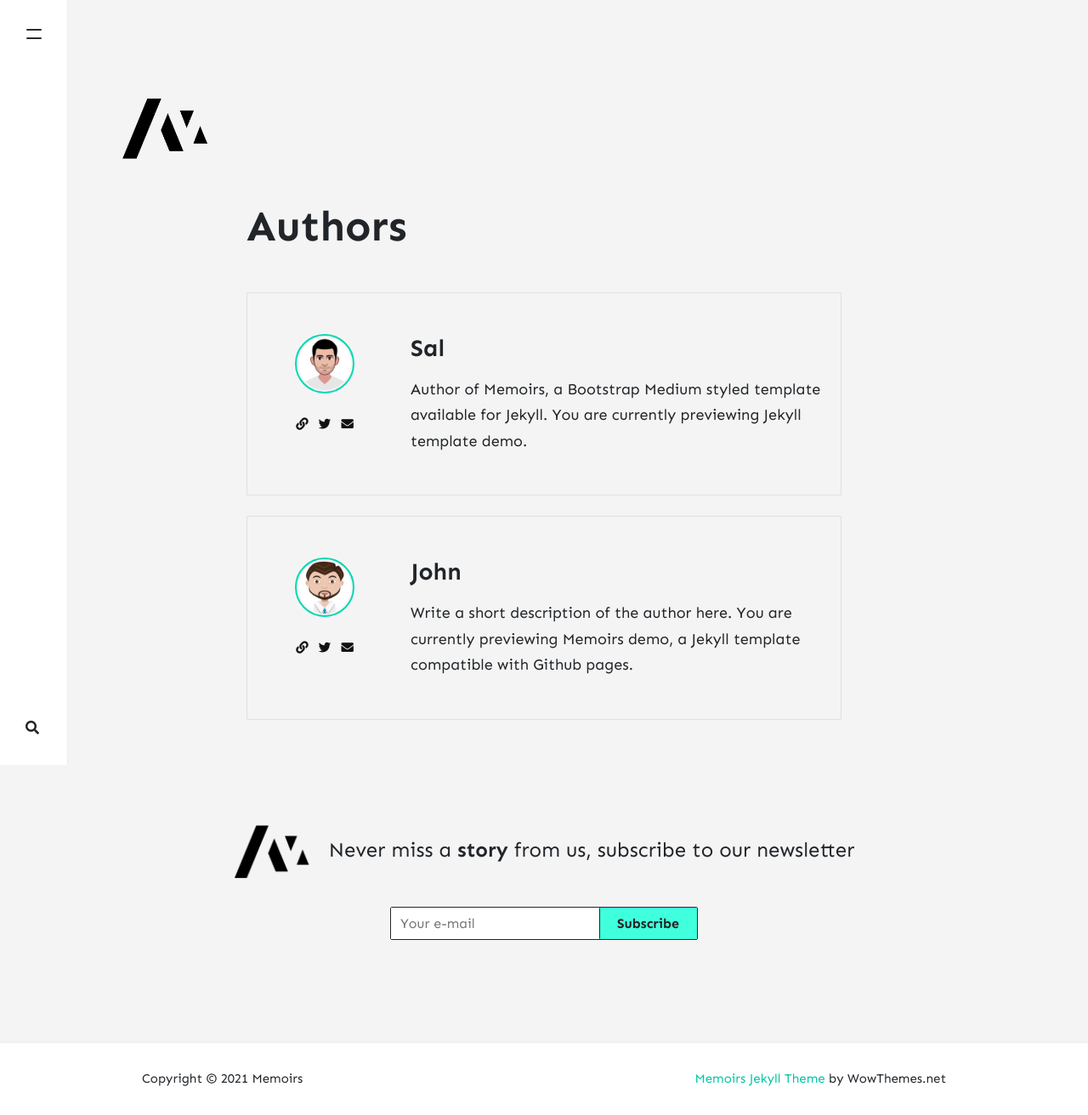
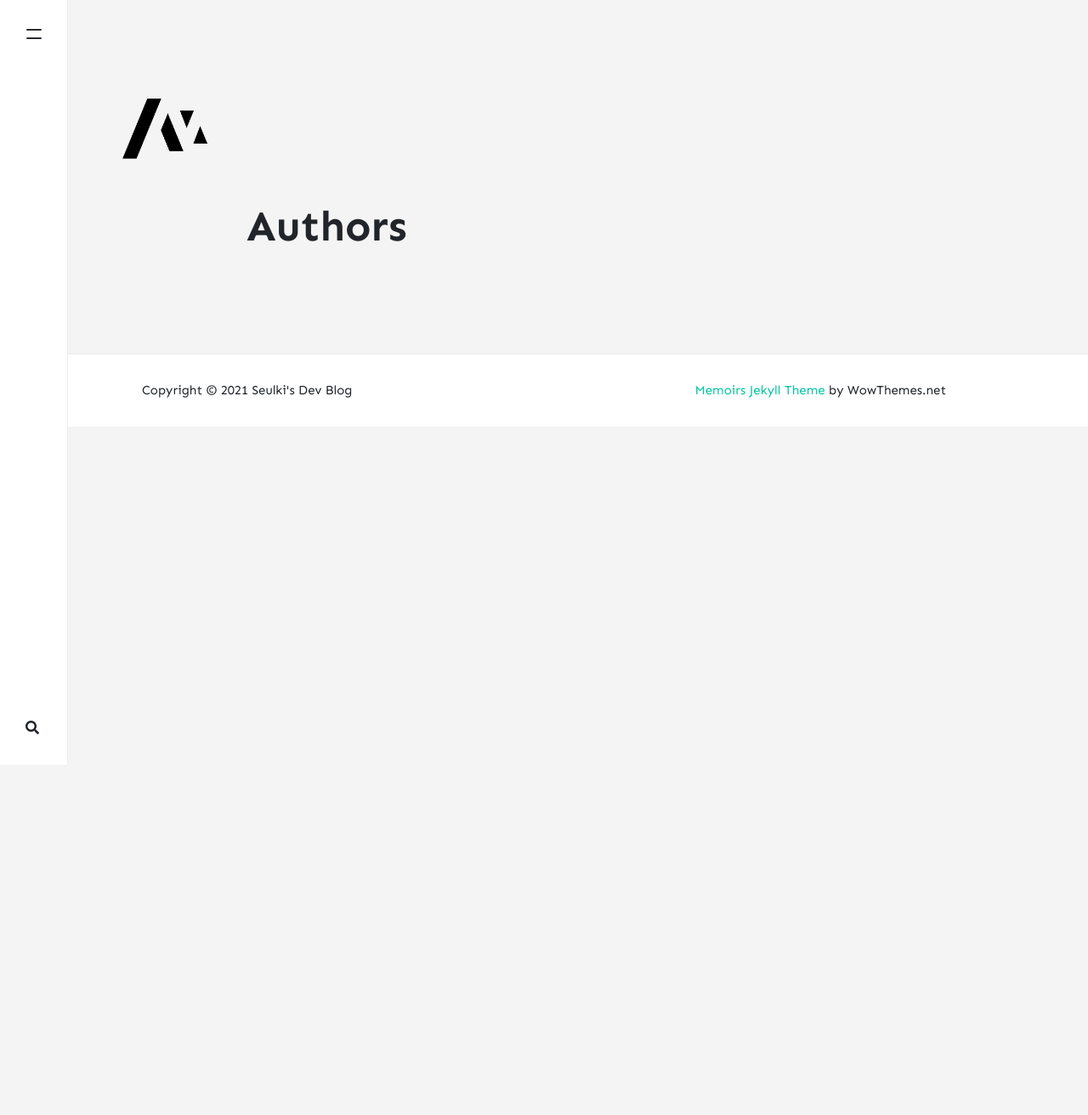
Before and after one commit to SeulKiLeee/SeulkiLeee.github.io, a Jekyll site: the page built from _pages/authors.html, in a window 1280 px wide. Shown: the whole page at 85% size. Built offline with Jekyll 4.4.1, drawn with Linux system fonts in a browser that asks for light colours; nearby versions of some CDN libraries; comment, search, counter and statistics services are not loaded; after the commit the page ends 900 px from its top, so only the background shows below that.

Commit message:
config 수정

```diff
--- a/_config.yml
+++ b/_config.yml
@@ -1,35 +1,16 @@
 # Site
-name: "Memoirs"
-title: "Memoirs"
-description: "I will take you on the fabulous world of exploration. Travel, culture, lifestyle. Eat, Pray, Love!"
+name: "Seulki's Dev Blog"
+title: "Seulki's Dev Blog"
+description: "나의 개발 노트들"
 logo: 'assets/images/logo.png'
 favicon: 'assets/images/logo.png'
-baseurl: /jekyll-theme-memoirs
+baseurl: /
 google_analytics: 'UA-xxxxxxxx-1'
-disqus: 'demowebsite'
-mailchimp-list: 'https://wowthemes.us11.list-manage.com/subscribe/post?u=8aeb20a530e124561927d3bd8&amp;id=8c3d2d214b'
+disqus: 'gitPage'
+# mailchimp-list: 'https://wowthemes.us11.list-manage.com/subscribe/post?u=8aeb20a530e124561927d3bd8&amp;id=8c3d2d214b'
 include: ["_pages"]
 permalink: /:title/
-email: wowthemesnet@gmail.com
-
-# Authors
-authors:
-  sal:
-    name: Sal
-    display_name: Sal
-    avatar: 'assets/images/avatar-sal.png'
-    email: wowthemesnet@gmail.com
-    web: https://www.wowthemes.net/donate/
-    twitter: https://twitter.com/wowthemesnet
-    description: "Author of Memoirs, a Bootstrap Medium styled template available for Jekyll. You are currently previewing Jekyll template demo."
-  john:
-    name: John
-    display_name: John
-    avatar: 'assets/images/avatar.png'
-    email: wowthemesnet@gmail.com
-    web: https://www.wowthemes.net
-    twitter: https://twitter.com/wowthemesnet
-    description: "Write a short description of the author here. You are currently previewing Memoirs demo, a Jekyll template compatible with Github pages."
+email: tmfrl3120@gmail.com
 
 # Plugins
 plugins:
```
